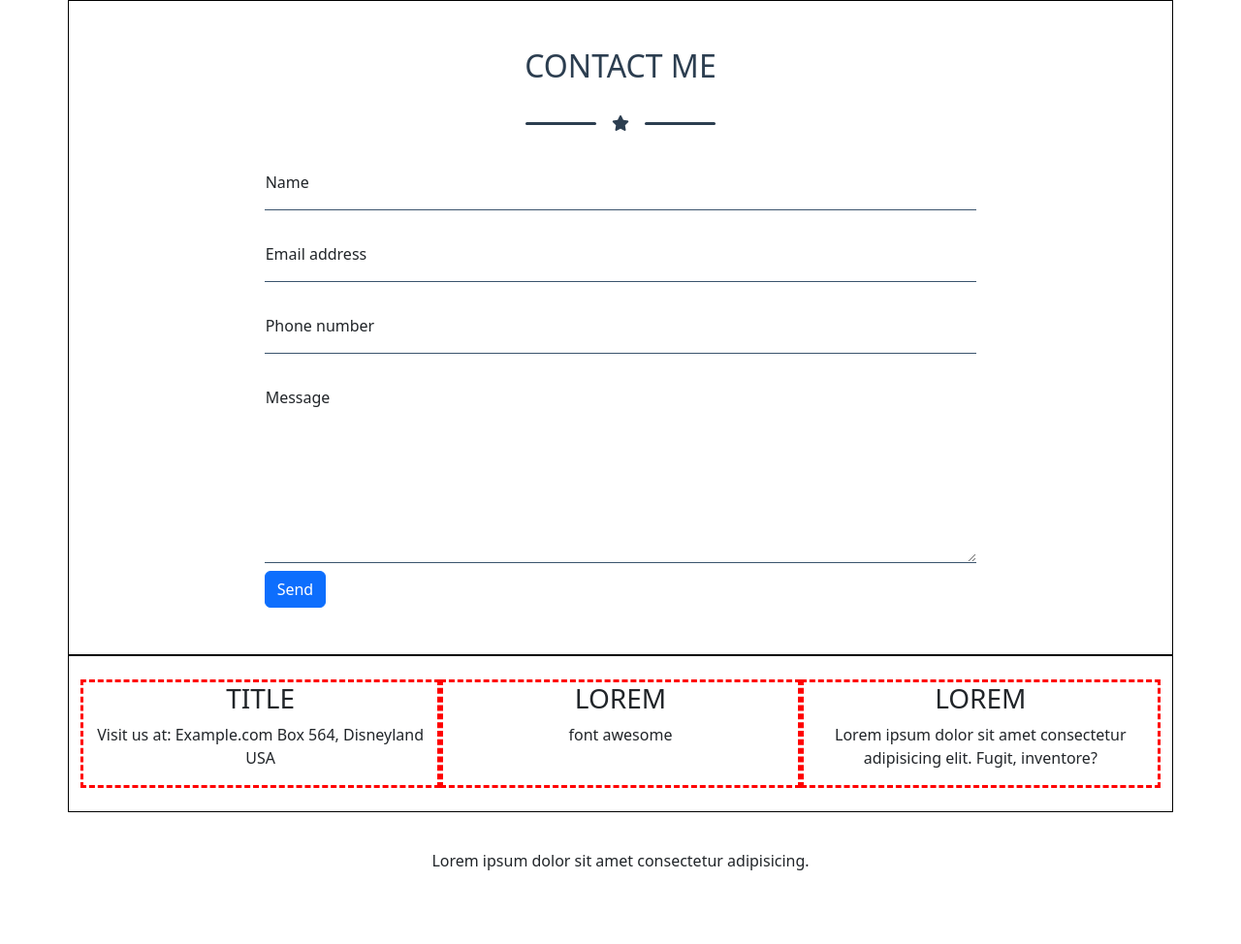
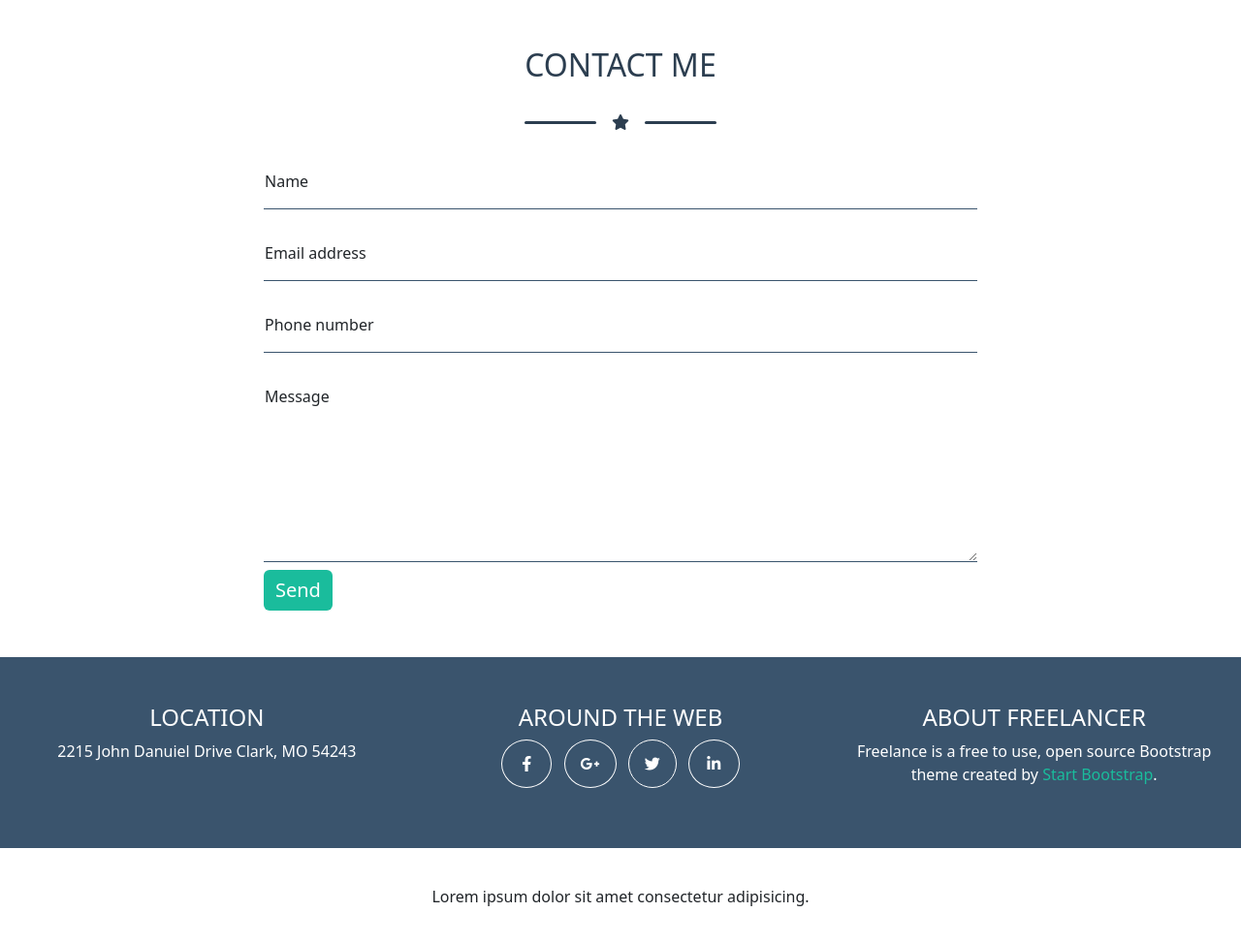
Before and after one commit to pasqualecicinelli/html-css-bootstrap-freelancer, a plain HTML site: page index.html in a window 1280 px wide. Shown: the part 2324-3298 px from the top of the page at 97% size. Before the commit the page ends 3262 px from the top, so only its background shows below. Drawn offline with nearby package versions, Linux system fonts and the light colour scheme.

Commit message:
feat location

```diff
--- a/css/style.css
+++ b/css/style.css
@@ -114,28 +114,55 @@
 
 /*--CONTACT*/
 
-#contact h2, #contact .fa-star{
+#contact h2,
+#contact .fa-star {
     color: var(--bg-header-foot);
 }
 
-#contact .line{
+#contact .line {
     background-color: var(--bg-header-foot);
 }
 
-#contact .form-control{
-    border-bottom:1px solid var(--bg-location);
-    border-top:0;
+#contact .form-control {
+    border-bottom: 1px solid var(--bg-location);
+    border-top: 0;
     border-left: 0;
     border-right: 0;
     border-radius: 0;
 }
-#contact label{
+
+#contact label {
     padding: 1rem 0;
 }
 
+#contact button {
+    background-color: var(--bg-start-about);
+    border: 0;
+    font-size: 1.25rem;
+}
 
 /*--LOCATION--*/
 
+#location{
+    background-color: var(--bg-location);
+    color: var(--txt-white);
+}
+#location .circle>i{
+    border-radius: 50%;
+    border: 1px solid var(--txt-white);
+    padding: 1rem;
+}
+
+#location .circle .fa-facebook-f{
+    padding: 1rem 1.25rem;
+}
+
+#location .circle .fa-linkedin-in{
+    padding: 1rem 1.15rem;
+}
+#location span{
+    color: var(--bg-start-about);
+}
 
 /*--FOOTER--*/
 
@@ -193,7 +220,9 @@
         height: 3px;
     }
 
-
+#location .circle>i{
+    font-size:
+}
 }
 
 /* Large devices (desktops, 992px and up)*/
--- a/index.html
+++ b/index.html
@@ -567,7 +567,8 @@
                             nam, aliquam maxime suscipit!</p>
                     </div>
                     <div class="col-12 pt-5 text-center">
-                        <button type="button" class="btn btn-success"><i class="fa-solid fa-download"></i> Download</button>
+                        <button type="button" class="btn btn-success"><i class="fa-solid fa-download"></i>
+                            Download</button>
                     </div>
                 </div>
             </DIV>
@@ -576,9 +577,9 @@
         <!--CONTACT-->
 
         <section id="contact">
-            <div class="container py-5 bordo-container">
+            <div class="container py-5">
                 <div class="row justify-content-center">
-                    <div class="col-8 col-md-10 col-lg-8">
+                    <div class="col-8">
                         <h2 class="text-center text-uppercase">contact me</h2>
                         <div class="star py-4 d-flex flex-row align-items-center justify-content-center">
                             <div class="line"></div>
@@ -587,26 +588,27 @@
                         </div>
                         <form action="http://learning.tizianonicolai.com/request-catcher/" method="get">
                             <div class="form-floating mb-3">
-                                <input type="Name" class="form-control" id="floatingInput" placeholder="Name">
-                                <label for="floatingInput">Name</label>
+                                <input type="Name" class="form-control" id="floatingName" placeholder="Name">
+                                <label for="floatingName">Name</label>
                             </div>
 
                             <div class="form-floating mb-3">
-                                <input type="email" class="form-control" id="floatingInput" placeholder="Email">
-                                <label for="floatingInput">Email address</label>
+                                <input type="email" class="form-control" id="floatingEmail" placeholder="Email">
+                                <label for="floatingEmail">Email address</label>
                             </div>
 
                             <div class="form-floating mb-3">
-                                <input type="tel" class="form-control" id="floatingInput" placeholder="Phone number">
-                                <label for="floatingInput">Phone number</label>
+                                <input type="text" class="form-control" id="floatingTel" placeholder="Phone number">
+                                <label for="floatingTel">Phone number</label>
                             </div>
 
                             <div class="form-floating pb-2">
-                                <textarea class="form-control" placeholder="Message" id="floatingTextarea2" style="height: 200px"></textarea>
+                                <textarea class="form-control" placeholder="Message" id="floatingTextarea2"
+                                    style="height: 200px"></textarea>
                                 <label for="floatingTextarea2">Message</label>
                             </div>
 
-                              <button class="btn btn-primary" type="submit">Send</button>
+                            <button type="button" class="btn btn-primary" type="submit">Send</button>
                         </form>
                     </div>
                 </div>
@@ -617,25 +619,28 @@
         <!--LOCATION-->
 
         <section id="location">
-            <div class="container p-4 bordo-container">
+            <div class="container-fluid py-4">
                 <div class="row  text-center">
-                    <div class="col-12 col-md-4 bordo-col">
-                        <h3 class="text-uppercase">title</h3>
+                    <div class="col-12 col-md-4 py-4">
+                        <h4 class="text-uppercase">location</h4>
                         <address>
-
-                            Visit us at:
-                            Example.com
-                            Box 564, Disneyland
-                            USA
+                            2215
+                            John Danuiel Drive Clark, MO 54243
                         </address>
                     </div>
-                    <div class="col-12 col-md-4 bordo-col">
-                        <h3 class="text-uppercase">lorem</h3>
-                        <div>font awesome</div>
+                    <div class="col-12 col-md-4 py-4">
+                        <h4 class="text-uppercase">around the web</h4>
+                        <div class="circle">
+                            <i class="fa-brands mx-1 fa-facebook-f"></i>
+                            <i class="fa-brands mx-1  fa-google-plus-g"></i>
+                            <i class="fa-brands mx-1  fa-twitter"></i>
+                            <i class="fa-brands mx-1  fa-linkedin-in"></i>
                         </div>
-                    <div class="col-12 col-md-4 bordo-col">
-                        <h3 class="text-uppercase">lorem</h3>
-                        <p>Lorem ipsum dolor sit amet consectetur adipisicing elit. Fugit, inventore?</p>
+                    </div>
+                    <div class="col-12 col-md-4 py-4">
+                        <h4 class="text-uppercase">about freelancer</h4>
+                        <p>Freelance is a free to use, open source Bootstrap theme created by <span>Start
+                                Bootstrap</span>.</p>
                     </div>
                 </div>
             </div>
```
Lines whose indentation alone changed are shown as unchanged.
